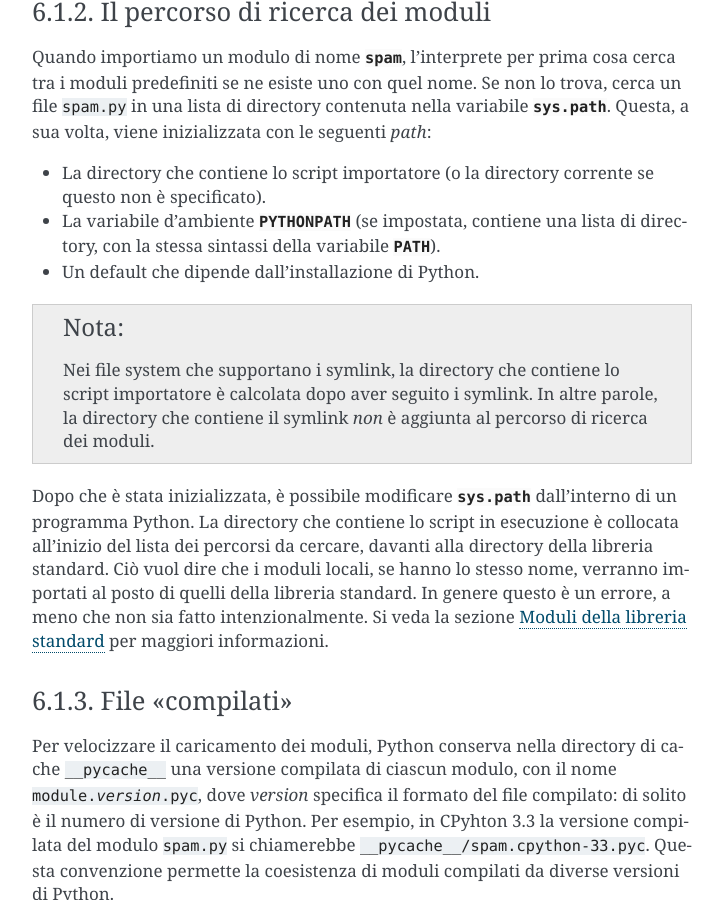
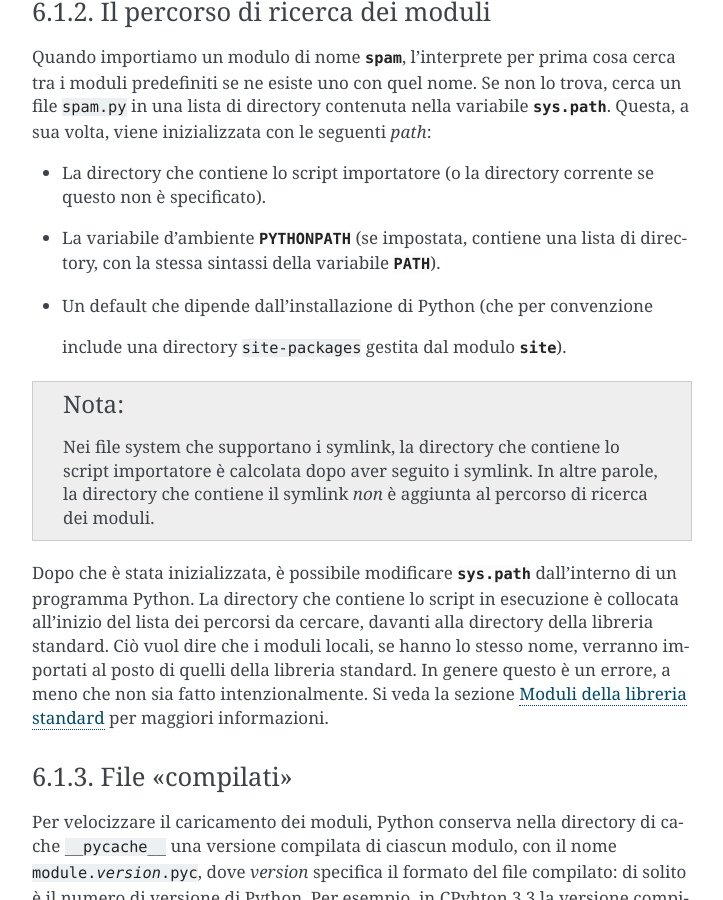
Before and after one commit to ricpol/pytutorial-it, a Sphinx documentation site: the page built from tutorial/source/modules.rst, in a window 1280 px wide and 900 px high, scrolled down 3829 px. Shown: the whole window, without its empty margins (388-1111 px from the left). Built offline with Sphinx 7.4.7, drawn with Linux system fonts in a browser that asks for light colours.

```diff
--- a/tutorial/source/appetite.rst
+++ b/tutorial/source/appetite.rst
@@ -8,7 +8,7 @@
 
     Questa è la traduzione della **versione "stabile" del Tutorial per
     Python 3.9**, ed è aggiornata al
-    `14 agosto 2021 <https://github.com/python/cpython/commits/3.9/Doc/tutorial>`_.
+    `24 settembre 2021 <https://github.com/python/cpython/commits/3.9/Doc/tutorial>`_.
 
     La repository GitHub di questo progetto
     `si trova qui <https://github.com/ricpol/pytutorial-it>`_: potete essere
@@ -101,7 +101,7 @@ un *batch file* di Windows: gli script però vanno bene per spostare i file e
 modificare i dati testuali, non sono adatti alle applicazioni grafiche o ai
 giochi. Potreste scrivere un programma in C, C++ o Java, ma questo
 richiederebbe molto tempo di sviluppo anche solo per arrivare a una prima
-bozza. Python è più semplice, è disponibile su Windows, Mac OS X e Unix, e vi
+bozza. Python è più semplice, è disponibile su Windows, macOS e Unix, e vi
 aiuterà a finire il lavoro più in fretta.
 
 Python è semplice da usare, ma è un linguaggio di programmazione serio che
--- a/tutorial/source/errors.rst
+++ b/tutorial/source/errors.rst
@@ -52,7 +52,7 @@ come questi::
    >>> '2' + 2
    Traceback (most recent call last):
      File "<stdin>", line 1, in <module>
-   TypeError: Can't convert 'int' object to str implicitly
+   TypeError: can only concatenate str (not "int") to str
 
 L'ultima riga del messaggio d'errore ci dice che cosa è successo. Gli
 oggetti-eccezioni possono avere diversi tipi, e la prima parte del messaggio
--- a/tutorial/source/modules.rst
+++ b/tutorial/source/modules.rst
@@ -200,7 +200,9 @@ seguenti *path*:
   questo non è specificato).
 * La variabile d'ambiente :envvar:`PYTHONPATH` (se impostata, contiene una
   lista di directory, con la stessa sintassi della variabile :envvar:`PATH`).
-* Un default che dipende dall'installazione di Python.
+* Un default che dipende dall'installazione di Python (che per convenzione
+
+  include una directory ``site-packages`` gestita dal modulo :mod:`site`).
 
 .. note::
    Nei file system che supportano i symlink, la directory che contiene lo
```
Also changed, not shown: tutorial/source/introduction.rst (+9 -8 lines).
